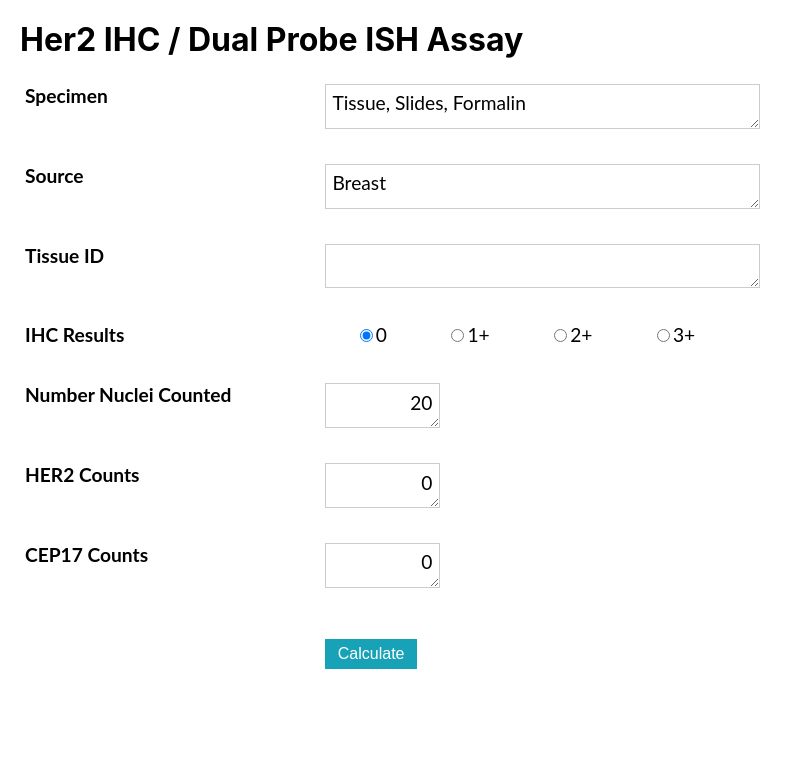
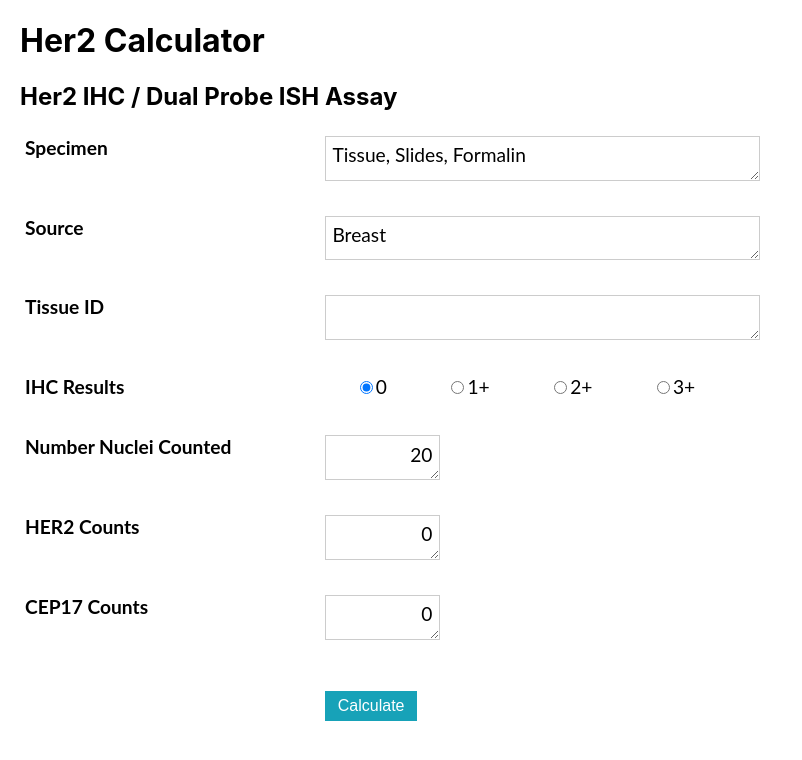
Before and after one commit to manuel-j-glynias/her2_calculator, a React (Create React App) app: page / in a window 1280 px wide. Shown: the top 760 px of the page, without its empty margins (0-802 px from the left). Built offline with nearby package versions, Linux system fonts and the light colour scheme.

Commit message:
add header

```diff
--- a/src/App.tsx
+++ b/src/App.tsx
@@ -143,7 +143,8 @@ function App() {
     return (
 
         <div className={className}>
-            <h1 className={`${className}__title`}>Her2 IHC / Dual Probe ISH Assay</h1>
+            <h1>Her2 Calculator</h1>
+            <h2 className={`${className}__title`}>Her2 IHC / Dual Probe ISH Assay</h2>
             <div className={`${className}__Wrapper`}>
                 <div >Specimen</div>
                 <div>
```
